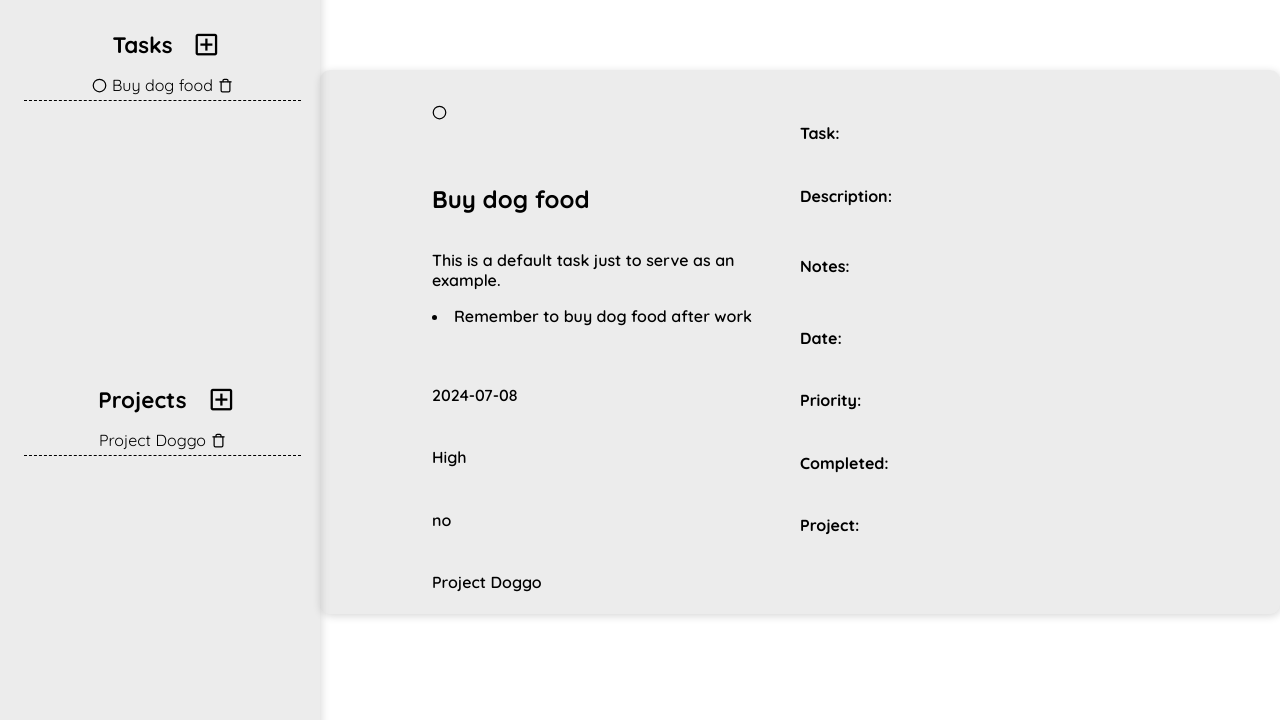
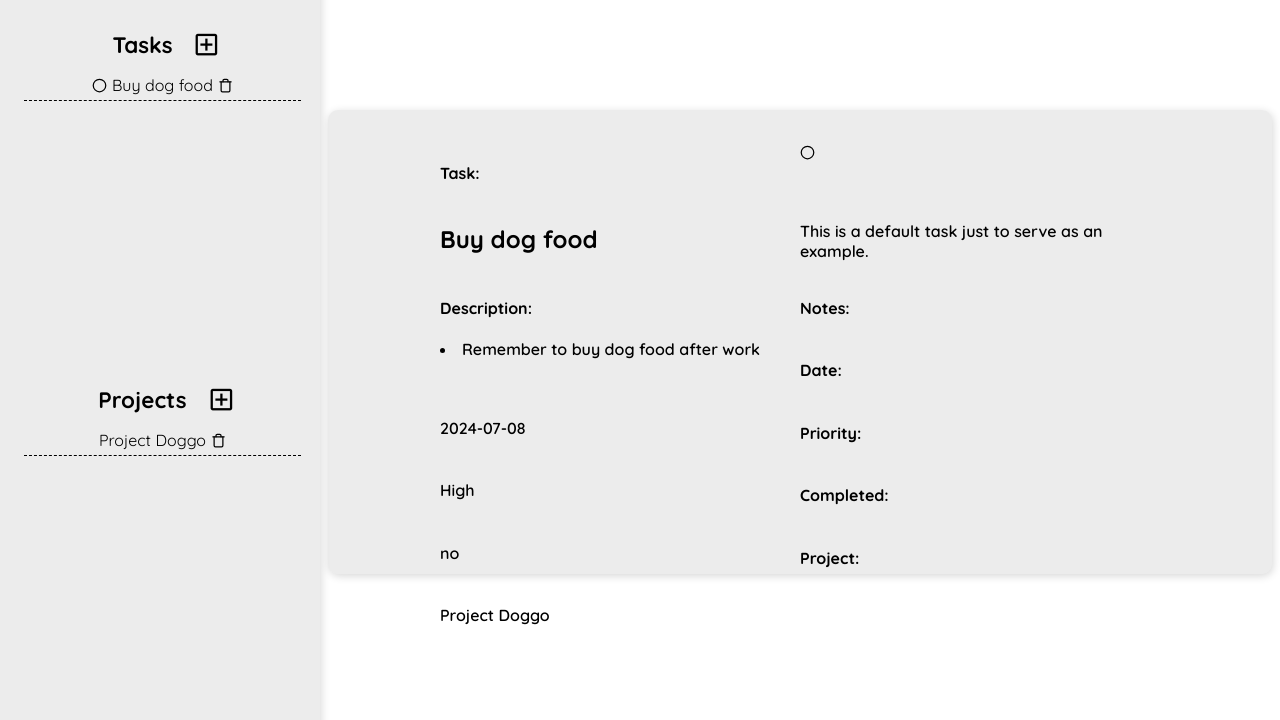
Before and after one commit to joviscab/todo-list, a website built with webpack: page src/index.html in a window 1280 px wide. Both pictures are taken after a click on the picture 99 px from the left and 143 px from the top of the page. Shown: the part 58-778 px from the top of the page. Built offline with nearby package versions, Linux system fonts and the light colour scheme.

Commit message:
fix minor style adjustments

```diff
--- a/src/style/index.css
+++ b/src/style/index.css
@@ -191,12 +191,6 @@ footer, footer > p {
     overflow-wrap: break-word;
 }
 
-.task-card {
-    display: grid;
-    grid-template-columns: 1fr 1fr;
-    grid-template-rows: ;
-}
-
 .task-container {
     padding: 20px;
     margin: 10px 0;
@@ -240,6 +234,25 @@ li.task-item {
   cursor: pointer;
 }
 
-.task-item{
+.task-card {
+    width: 45rem;
+    height: 25rem;
+    display: grid;
+    grid-template-columns: 1fr 1fr;
+    grid-template-rows: 1fr 1fr 1fr 1fr 1fr 1fr;
+}
 
+.show-task-title-label {
+    grid-column: 1 / 2;
+    grid-row: 1 / 2;
 }
+
+task-card > h2 {
+    grid-column: 1 / 2;
+    grid-row: 2 / 3;
+}
+
+.show-task-description-label {
+    grid-column: 1 / 2;
+    grid-row: 3 / 4;
+}
```
